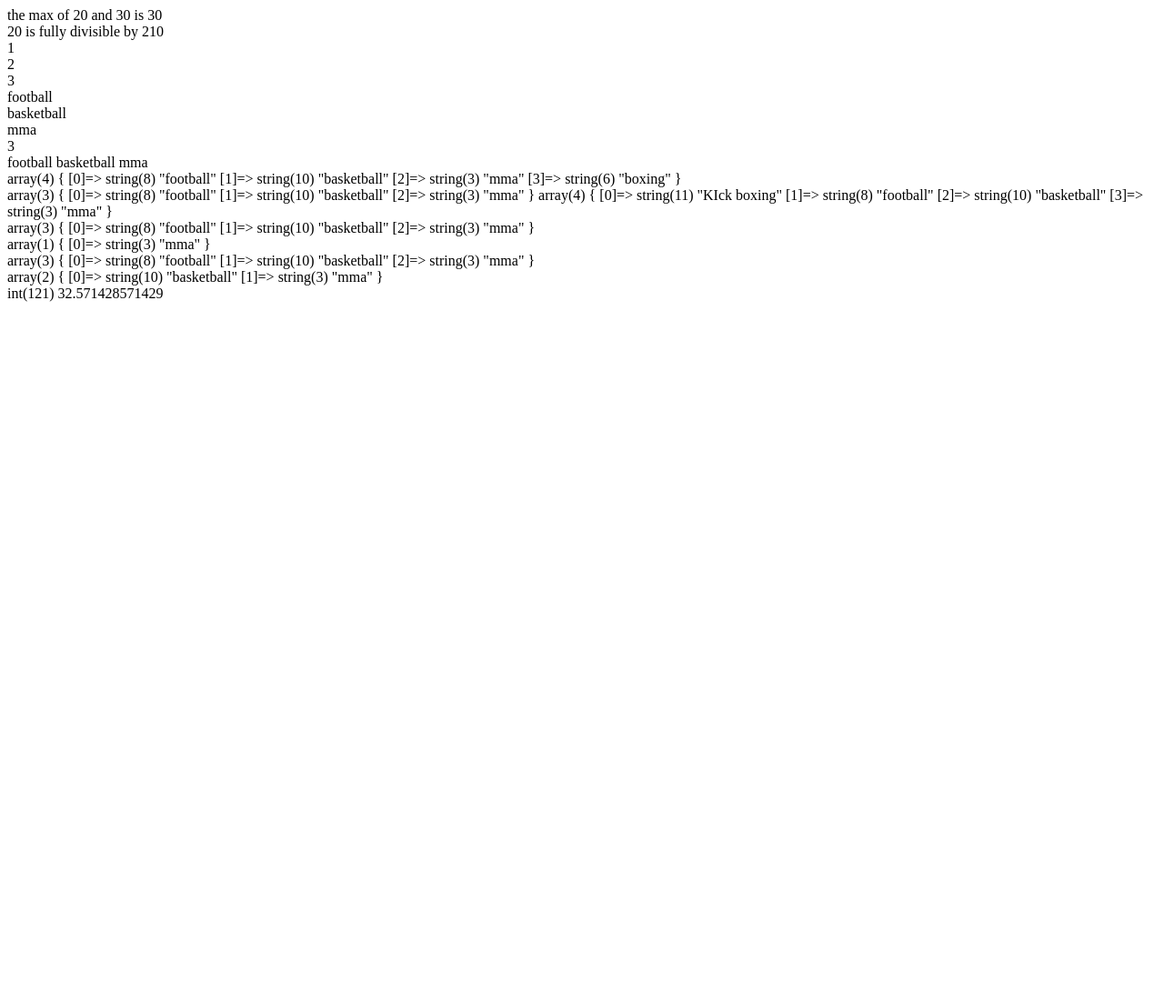
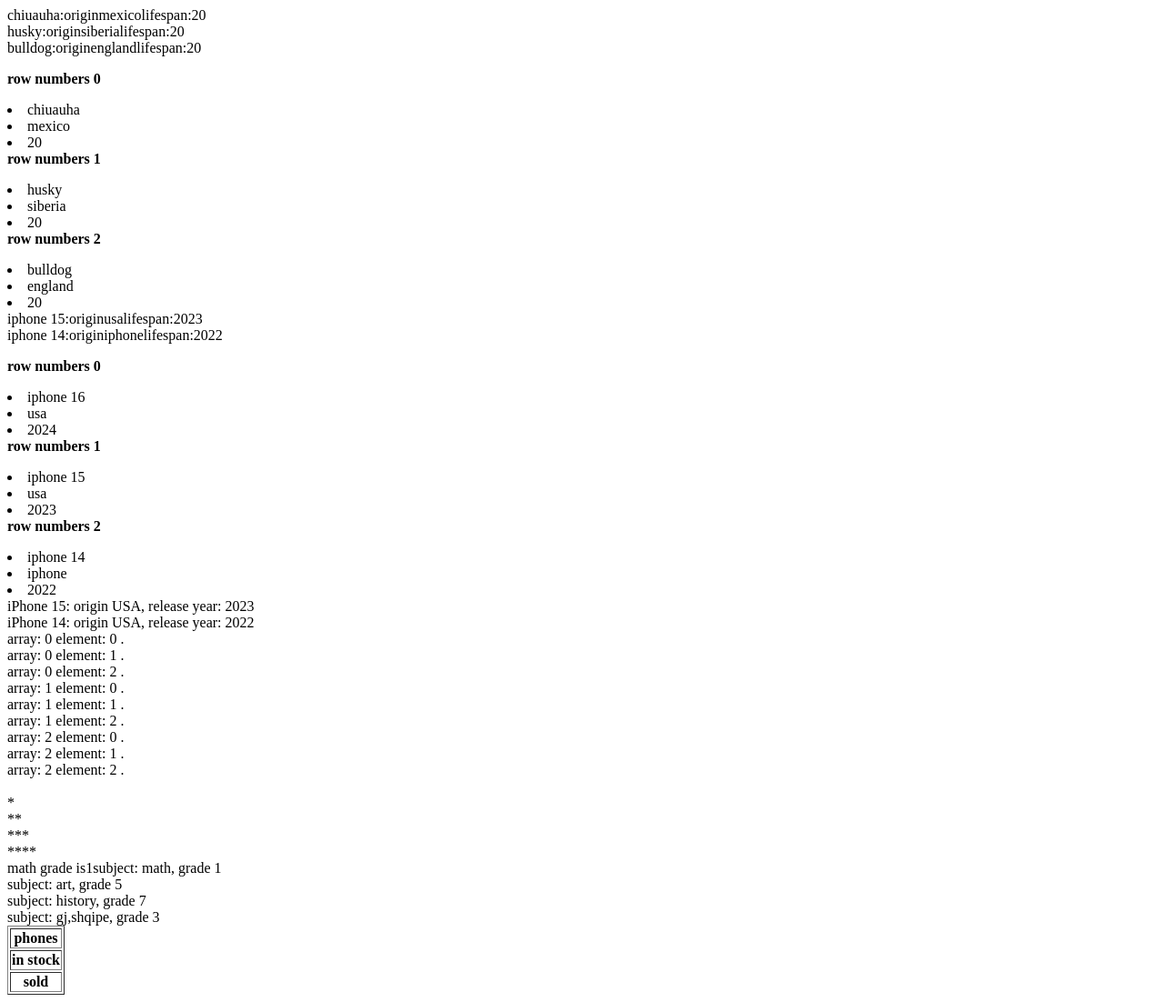
Before and after one commit to donika1212/Php-MySQL, a PHP site: page / in a window 1280 px wide. Shown: the whole page at 91% size. Before the commit the page ends 332 px from the top, so only its background shows below. Run offline with PHP 8.4, Linux system fonts and the light colour scheme; lists and menus that the app fills with data are empty.

Commit message:
Add files via upload

```diff
--- a/index.php
+++ b/index.php
@@ -1,119 +1,124 @@
+<table border ="1">
+<tr>
+<th>phones</tr>
+<th>in stock </tr>
+<th>sold </th>
+</tr>
 <?php
-//user defined functions
-function maximum($x,$y){
-    if ($x >$y){
-        return $x;
 
-    }else{
-        return $y;
-    }
+
+
+
+$dogs = array(
+    array ("chiuauha", "mexico",20),
+    array ("husky", "siberia",20),
+    array ("bulldog", "england",20),
+);
+echo $dogs[0][0] . ":origin" . $dogs[0][1] . "lifespan:" . $dogs[0] [2]. "<br>";
+echo $dogs[1][0] . ":origin" . $dogs[1][1] . "lifespan:" . $dogs[1] [2]. "<br>";
+echo $dogs[2][0] . ":origin" . $dogs[2][1] . "lifespan:" . $dogs[2] [2]. "<br>";
+for ($row = 0 ; $row<3; $row++){
+    echo "<p><b> row numbers $row </b></p>";
+    for ($col=0;$col<3;$col++){
+    echo "<li>".$dogs [$row][$col]. "</li>";
+
 
 }
-$a=20;
-$b=30;
 
-$test = maximum($a,$b);
-echo "the max of $a and $b is $test" . "<br>";
+echo "</ul";
 
 
-//fully_divisibile function
-function fully_divisible($num1, $num2) {
-
-    if ($num2 == 0) {
-        return false;
-    }
-
-    return $num1 % $num2 == 0;
 }
 
-// Example usage
-$number1 = 20;
-$number2 = 2;
 
-if (fully_divisible($number1, $number2)) {
-    echo "$number1 is fully divisible by $number2";
-} else {
-    echo "$number1 is not fully divisible by $number2";
-}
-//print_r(fully_divisible(4)). "<br>";
-//var scope
-//global
-//local
-//static
 
-$x=5; //global
 
-function localVariable(){
-    $y=10;
-   // echo $x ."<br>";
-    echo $y ."<br>";
+
+
+
+
+
+
+//iphones
+
+$phones = array(
+    array ("iphone 16", "usa",2024),
+    array ("iphone 15", "usa",2023),
+    array ("iphone 14", "iphone",2022),
+);
+echo $phones[0][0] . ":origin" . $phones[0][1] . "lifespan:" . $phones[0] [2]. "<br>";
+echo $phones[1][0] . ":origin" . $phones[1][1] . "lifespan:" . $phones[1] [2]. "<br>";
+echo $phones[2][0] . ":origin" . $phones[2][1] . "lifespan:" . $phones[2] [2]. "<br>";
+for ($row = 0 ; $row<3; $row++){
+    echo "<p><b> row numbers $row </b></p>";
+    for ($col=0;$col<3;$col++){
+    echo "<li>".$phones [$row][$col]. "</li>";
+
+
 }
 
-localVariable(). "<br>";
+echo "</ul";
 
-//static
-function add1(){
-    static $number=0;
-    $number++;
-    return $number;//1
 
 }
-echo add1();//1
-echo  "<br>";
-echo add1();//2
-echo  "<br>";
-echo add1();//3
+
+$phones = array(
+    array("Model" => "iPhone 16", "Origin" => "USA", "Release Year" => 2024),
+    array("Model" => "iPhone 15", "Origin" => "USA", "Release Year" => 2023),
+    array("Model" => "iPhone 14", "Origin" => "USA", "Release Year" => 2022),
+);
+
+echo $phones[0]["Model"] . ": origin " . $phones[0]["Origin"] . ", release year: " . $phones[0]["Release Year"] . "<br>";
+echo $phones[1]["Model"] . ": origin " . $phones[1]["Origin"] . ", release year: " . $phones[1]["Release Year"] . "<br>";
+echo $phones[2]["Model"] . ": origin " . $phones[2]["Origin"] . ", release year: " . $phones[2]["Release Year"] . "<br>";
+
+// Display the data in a structured HTML table
 
 
-$sport1= "football";
-$sport2= "basketball";
-$sport3= "mma";
 
-//$sport = array("football","basketball","mma",)
-$sports = ["football","basketball","mma"];
-echo "<br>";
-echo $sports[0];
-echo "<br>";
-echo $sports[1];
-echo "<br>";
-echo end($sports);//the last item
-echo "<br>";
-echo count($sports);//return the number of elements as an integer
-echo "<br>";
-$len=count ($sports);
-for($i=0; $i < $len; $i++){
-    echo $sports [$i] ,"\n";
+//nerted loops
+$arrays =array(
+    array (1,2,3),
+    array (1,2,3),
+    array (1,2,3),
+);
+for ($i=0 ; $i<3; $i++){
+    for ($j=0; $j<3; $j++) {
+        echo "array: $i element: $j .<br> ";
+    }
 }
-echo "<br>";
-array_push($sports,"boxing");//add an item at the end of an array.
-var_dump($sports);
-echo "<br>";
-array_pop($sports); //removes an item at the end of an array
-var_dump($sports);
 
-array_unshift($sports, "KIck boxing");//adds an item at the beggining of an array
-var_dump($sports);
-echo "<br>";
-array_shift($sports);
-var_dump($sports);
-echo "<br>";
-$output = array_slice ($sports, 2);
-var_dump($output);
-echo "<br>";
-$sports = ["football","basketball","mma"];
-$output = array_slice($sports,0,3);
-var_dump($output);
-echo "<br>";
-$sports = ["football","basketball","mma"];
-$output = array_slice($sports,-2,2);
-var_dump($output);
-echo "<br>";
-//array sum
-$values= [12,24,30,55];
-$sum =array_sum($values);
-var_dump($sum);
 
-$weekly_temperature =[25,31,22,34,63,21,32];
-$average =array_sum($weekly_temperature)/7;
-echo($average);
+for($i=0; $i < 5; $i++){
+    for($j =0; $j<$i; $j++ ){
+        echo "*";
+
+    }
+    echo "<br>";
+}
+
+
+$grade = array(
+    "math" => "1",
+    "art"=> "5",
+    "history" => "7",
+    "gj,shqipe"=>"3",
+);
+echo "math grade is" . $grade["math"];
+foreach($grade as $subject => $grade ){
+    echo "subject: " . $subject  . ", grade " .$grade;
+    echo "<br>";
+}
+
+
+
+
+
+
+
+
+
+
+
+
 ?>
```
